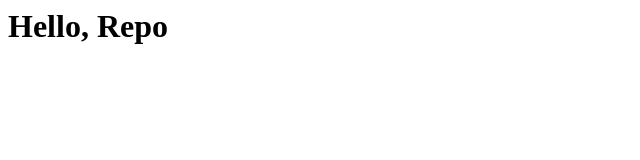
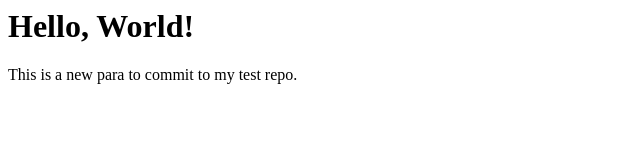
Before and after one commit to KalinBowden/TestRepo, a plain HTML site: page index.html in a window 1280 px wide. Shown: the whole page, without its empty margins (0-640 px from the left). Drawn offline with Linux system fonts and the light colour scheme.

Commit message:
Added para
fixxewd h1 too

```diff
--- a/index.html
+++ b/index.html
@@ -4,6 +4,9 @@
     <title>Test Repo</title>
   </head>
   <body>
-    <h1>Hello, Repo</h1>
+    <h1>Hello, World!</h1>
+    <p>
+      This is a new para to commit to  my test repo.
+    </p>
   </body>
 </html>
```
